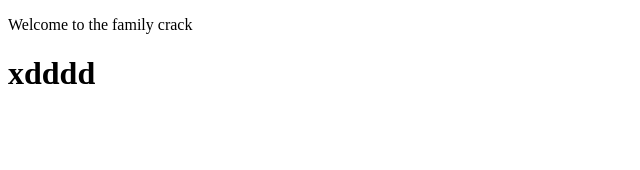
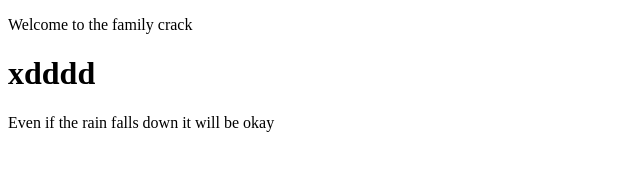
Before and after one commit to Bestplayer1223/Prework_test, a plain HTML site: page index.html in a window 1280 px wide. Shown: the whole page, without its empty margins (0-640 px from the left). Drawn offline with Linux system fonts and the light colour scheme.

Commit message:
first commit

```diff
--- a/index.html
+++ b/index.html
@@ -9,5 +9,6 @@
 <body>
     <p>Welcome to the family crack</p>
     <h1>xdddd</h1>
+    <p>Even if the rain falls down it will be okay </p>
 </body>
 </html>
```
